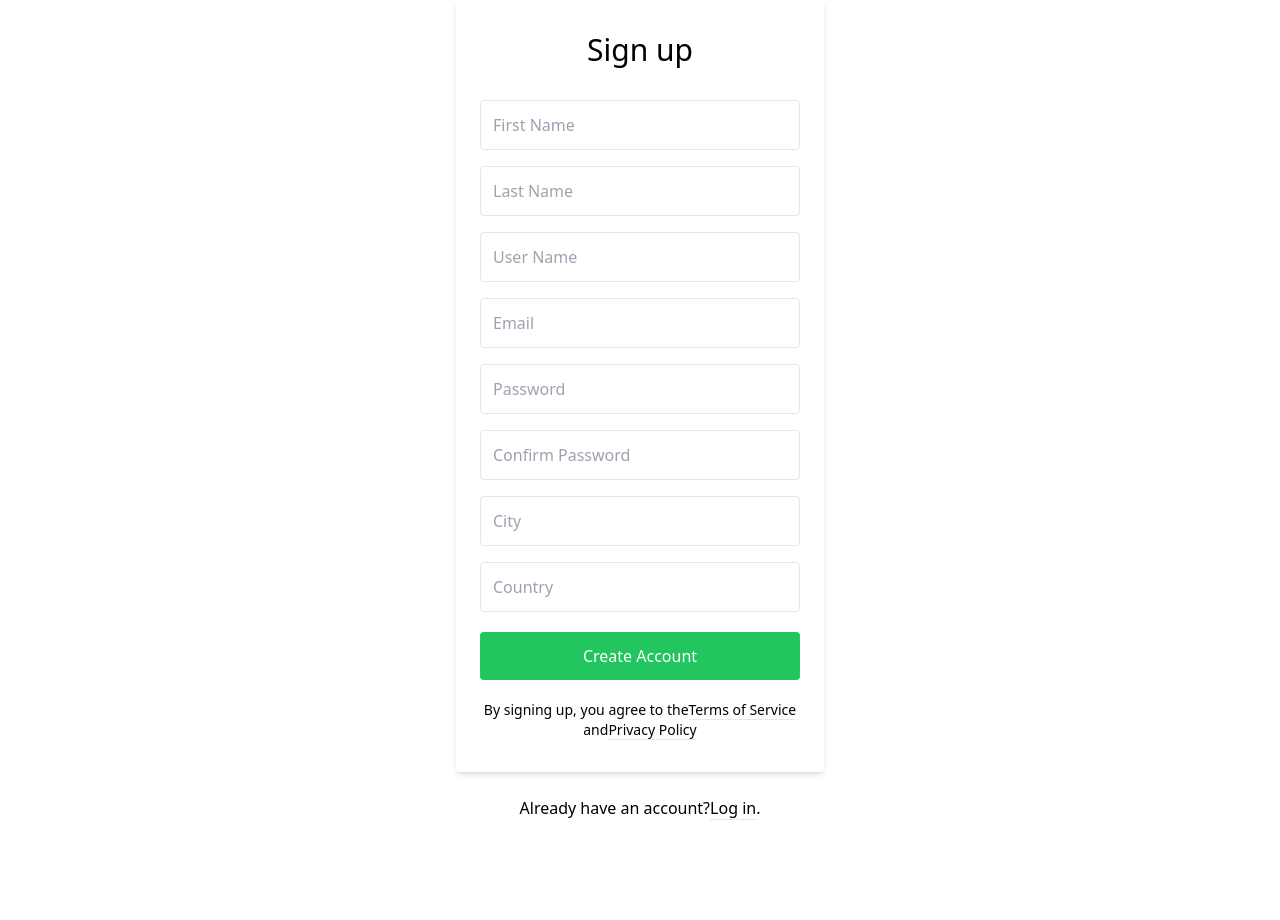
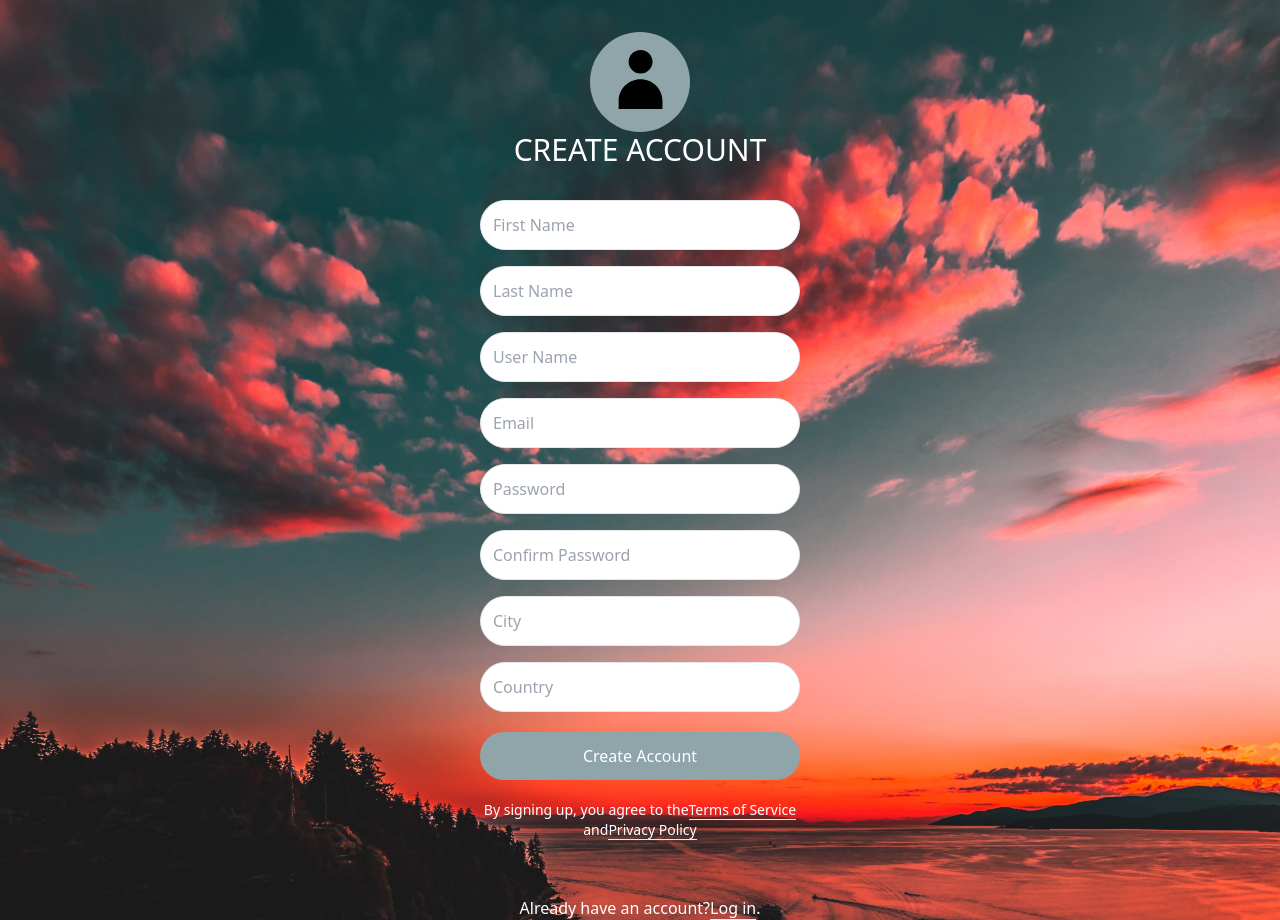
Before and after one commit to Miles-Away-Travel-Log/Travel-Log-Frontend, a Next.js app: page /register in a window 1280 px wide. Before the commit the page ends 820 px from the top, so only its background shows below. Built offline with nearby package versions, Linux system fonts and the light colour scheme.

Commit message:
register /gestaltung und bg-img

```diff
--- a/pages/register.jsx
+++ b/pages/register.jsx
@@ -1,4 +1,6 @@
 import { useRouter } from "next/router";
+import Image from 'next/image';
+import avatar from "../public/images/images-register/avatar.svg"
 
 export default function Register() {
     const router = useRouter();
@@ -40,65 +42,73 @@ export default function Register() {
         }
     }
     return (
-        <div className="bg-grey-lighter min-h-screen flex flex-col">
+        <div className="bg-[url('../public/images/images-register/mado-el-khouly-MA8YoAoKpfY-unsplash.jpg')] bg-cover min-h-screen flex flex-col">
             <div className="container max-w-sm mx-auto flex-1 flex flex-col items-center justify-center px-2">
                 <form
-                    className="bg-white px-6 py-8 rounded shadow-md text-black w-full"
+                    className=" px-6 py-8 text-white w-full"
                     onSubmit={registerUser}
                 >
-                    <h1 className="mb-8 text-3xl text-center">Sign up</h1>
+                    <div className="flex justify-center w-full">
+                   <Image
+                    src={avatar} alt="Avatar" width={100} height={100}
+                   />
+
+                    </div>
+
+
+                    <h1 className="mb-8 text-3xl text-center">CREATE ACCOUNT</h1>
                     <input
                         type="text"
-                        className="block border border-grey-light w-full p-3 rounded mb-4"
+                        className="block border border-grey-light w-full p-3 rounded-full mb-4"
                         name="firstName"
                         placeholder="First Name"
                     />
                     <input
                         type="text"
-                        className="block border border-grey-light w-full p-3 rounded mb-4"
+                        className="block border border-grey-light w-full p-3 rounded-full mb-4"
                         name="lastName"
                         placeholder="Last Name"
                     />
                     <input
                         type="text"
-                        className="block border border-grey-light w-full p-3 rounded mb-4"
+                        className="block border border-grey-light w-full p-3 rounded-full mb-4"
                         name="userName"
                         placeholder="User Name"
                     />
                     <input
                         type="text"
-                        className="block border border-grey-light w-full p-3 rounded mb-4"
+                        className="block border border-grey-light w-full p-3 rounded-full mb-4"
                         name="email"
                         placeholder="Email"
                     />
 
                     <input
                         type="password"
-                        className="block border border-grey-light w-full p-3 rounded mb-4"
+                        className="block border border-grey-light w-full p-3 rounded-full mb-4"
                         name="password"
                         placeholder="Password"
                     />
                     <input
                         type="password"
-                        className="block border border-grey-light w-full p-3 rounded mb-4"
+                        className="block border border-grey-light w-full p-3 rounded-full mb-4"
                         name="confirm_password"
                         placeholder="Confirm Password"
                     />
                     <input
                         type="text"
-                        className="block border border-grey-light w-full p-3 rounded mb-4"
+                        className="block border border-grey-light w-full p-3 rounded-full mb-4"
                         name="city"
                         placeholder="City"
                     />
                     <input
                         type="text"
-                        className="block border border-grey-light w-full p-3 rounded mb-4"
+                        className="block border border-grey-light w-full p-3 rounded-full mb-4"
                         name="country"
                         placeholder="Country"
                     />
                     <button
                         type="submit"
-                        className="w-full text-center py-3 rounded bg-green-500 text-white hover:bg-green-dark focus:outline-none my-1"
+                        className="w-full text-center py-3 rounded-full bg-[#90A5A9] text-white hover:bg-[#C4C4C4] focus:outline-none my-1"
                     >
                         Create Account
                     </button>
@@ -121,7 +131,7 @@ export default function Register() {
                     </div>
                 </form>
 
-                <div className="text-grey-dark mt-6">
+                <div className="text-white mt-6">
                     Already have an account?
                     <a
                         className="no-underline border-b border-blue text-blue"
--- a/styles/globals.css
+++ b/styles/globals.css
@@ -3,4 +3,8 @@
 @tailwind utilities;
 
 @layer components {
+
+    .avatar{
+        margin: 0 auto;
+    }
 }
--- a/tailwind.config.js
+++ b/tailwind.config.js
@@ -4,7 +4,12 @@ module.exports = {
         "./components/**/*.{js,ts,jsx,tsx}",
     ],
     theme: {
-        extend: {},
+        extend: {
+            backgroundImage: {
+                "register-img":
+                    "url('../public/images/images-register/mado-el-khouly-MA8YoAoKpfY-unsplash.jpg')",
+            },
+        },
     },
     plugins: [],
 };
```
Also changed, not shown: public/images/images-register/avatar.svg (added).
